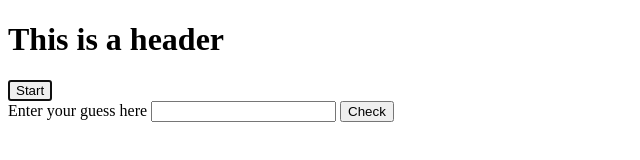
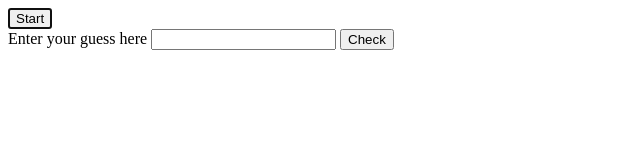
Before and after one commit to martiansnoop/fingerspelling, a plain HTML site: page index.html in a window 1280 px wide. Shown: the whole page, without its empty margins (0-640 px from the left). Drawn offline with Linux system fonts and the light colour scheme.

Commit message:
Remove unused header
I initially put that there so I could see some content on the page...

```diff
--- a/index.html
+++ b/index.html
@@ -5,7 +5,6 @@
         <meta name="viewport" content="width=device-width, initial-scale=1">
     </head>
     <body>
-        <h1>This is a header</h1>
         <div id="image-wrapper"></div>
         <button id="start-button">Start</button>
         <!-- TODO consider the language used for the ids and names here. -->
```
